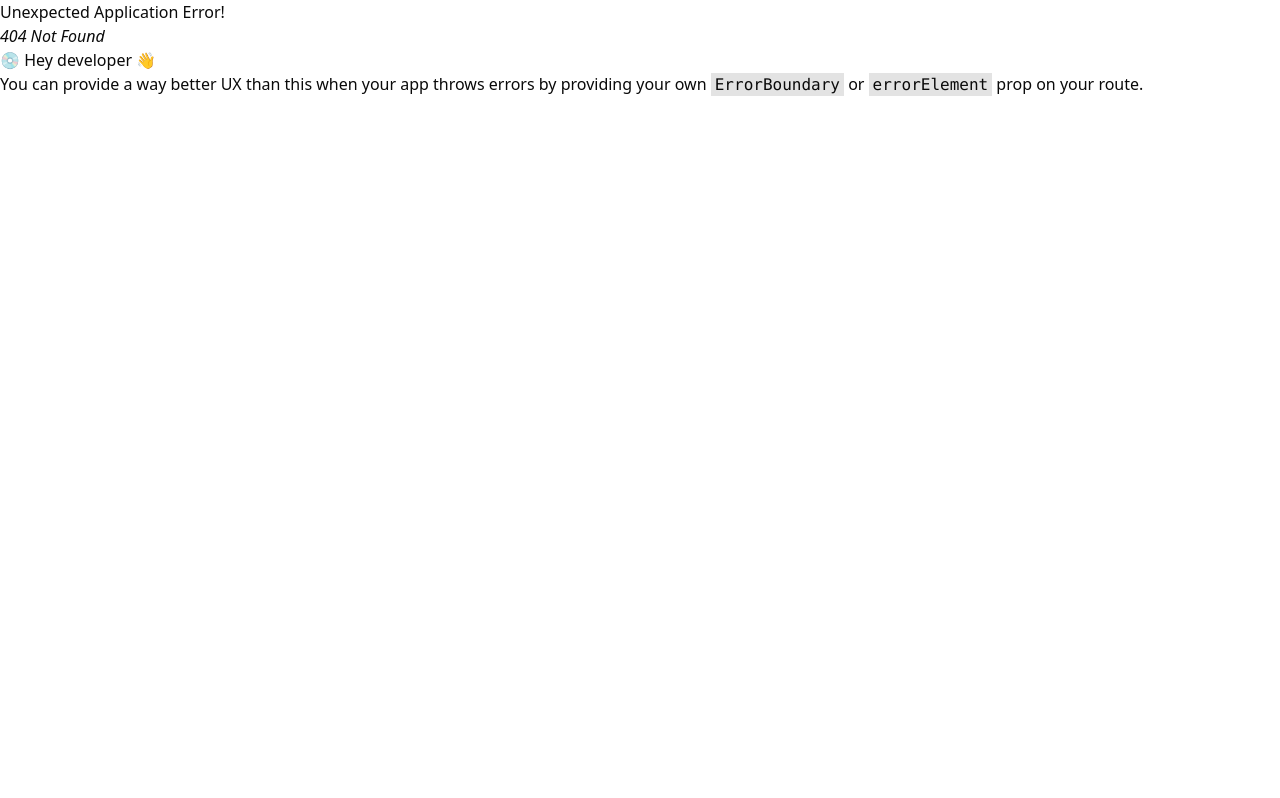
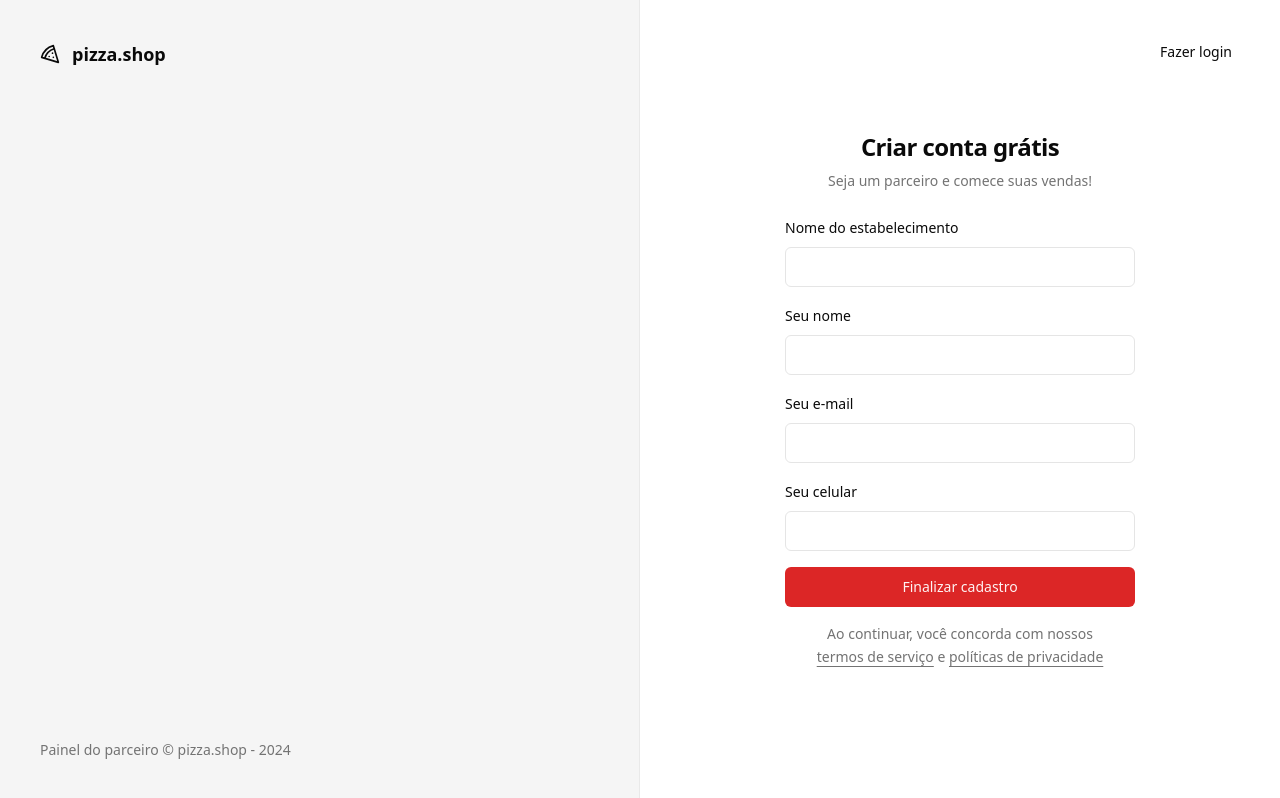
Before and after one commit to ikewagner/pizzashop-web, a React app: page /sign-up in a window 1280 px wide. Before the commit this address had no page. Built offline with nearby package versions, Linux system fonts and the light colour scheme; the HTML template or start-up script is replaced by a standard one.

Commit message:
:sparkles: feat: Página de cadastro

```diff
--- a/src/pages/auth/sign-in.tsx
+++ b/src/pages/auth/sign-in.tsx
@@ -1,5 +1,6 @@
 import { Helmet } from 'react-helmet-async'
 import { useForm } from 'react-hook-form'
+import { Link } from 'react-router-dom'
 import { toast } from 'sonner'
 import { z } from 'zod'
 
@@ -42,6 +43,9 @@
       <Helmet title="Login" />
 
       <div className="p-8">
+        <Button variant="ghost" asChild className="absolute right-8 top-8">
+          <Link to="/sign-up">Novo estabelecimento</Link>
+        </Button>
         <div className="flex w-[350px] flex-col justify-center gap-6">
           <div className="flex flex-col gap-2 text-center">
             <h1 className="text-2xl font-semibold tracking-tight">
--- /dev/null
+++ b/src/pages/auth/sign-up.tsx
@@ -0,0 +1,113 @@
+import { Helmet } from 'react-helmet-async'
+import { useForm } from 'react-hook-form'
+import { Link, useNavigate } from 'react-router-dom'
+import { toast } from 'sonner'
+import { z } from 'zod'
+
+import { Button } from '@/components/ui/button'
+import { Input } from '@/components/ui/input'
+import { Label } from '@/components/ui/label'
+
+const signUpForm = z.object({
+  restaurantName: z.string(),
+  managerName: z.string(),
+  phone: z.string(),
+  email: z.string().email(),
+})
+
+type SignUpForm = z.infer<typeof signUpForm>
+
+export function SignUp() {
+  const navigate = useNavigate()
+
+  const {
+    register,
+    handleSubmit,
+    formState: { isSubmitting },
+  } = useForm<SignUpForm>()
+
+  async function handleSignUp(data: SignUpForm) {
+    try {
+      console.log(data)
+
+      await new Promise((resolve) => setTimeout(resolve, 2000))
+
+      toast.success('Restaurante cadastrado com sucesso!', {
+        action: {
+          label: 'Login',
+          onClick: () => navigate('/sign-in'),
+        },
+      })
+    } catch (error) {
+      toast.error('Erro ao cadastrar restaurante.')
+    }
+  }
+
+  return (
+    <>
+      <Helmet title="Cadastro" />
+
+      <div className="p-8">
+        <Button variant="ghost" asChild className="absolute right-8 top-8">
+          <Link to="/sign-in">Fazer login</Link>
+        </Button>
+
+        <div className="flex w-[350px] flex-col justify-center gap-6">
+          <div className="flex flex-col gap-2 text-center">
+            <h1 className="text-2xl font-semibold tracking-tight">
+              Criar conta grátis
+            </h1>
+            <p className="text-sm text-muted-foreground">
+              Seja um parceiro e comece suas vendas!
+            </p>
+          </div>
+
+          <form className="space-y-4" onSubmit={handleSubmit(handleSignUp)}>
+            <div className="space-y-2">
+              <Label htmlFor="restaurantName">Nome do estabelecimento</Label>
+              <Input
+                id="restaurantName"
+                type="text"
+                {...register('restaurantName')}
+              />
+            </div>
+
+            <div className="space-y-2">
+              <Label htmlFor="managerName">Seu nome</Label>
+              <Input
+                id="managerName"
+                type="text"
+                {...register('managerName')}
+              />
+            </div>
+
+            <div className="space-y-2">
+              <Label htmlFor="email">Seu e-mail</Label>
+              <Input id="email" type="email" {...register('email')} />
+            </div>
+
+            <div className="space-y-2">
+              <Label htmlFor="phone">Seu celular</Label>
+              <Input id="phone" type="tel" {...register('phone')} />
+            </div>
+
+            <Button disabled={isSubmitting} className="w-full" type="submit">
+              Finalizar cadastro
+            </Button>
+
+            <p className="px-6 text-center text-sm leading-relaxed text-muted-foreground">
+              Ao continuar, você concorda com nossos{' '}
+              <a href="" className="underline underline-offset-4">
+                termos de serviço
+              </a>{' '}
+              e{' '}
+              <a href="" className="underline underline-offset-4">
+                políticas de privacidade
+              </a>
+            </p>
+          </form>
+        </div>
+      </div>
+    </>
+  )
+}
--- a/src/routes.tsx
+++ b/src/routes.tsx
@@ -4,6 +4,7 @@
 import { AuthLayout } from './pages/_layouts/auth'
 import { Dashboard } from './pages/app/dashboard'
 import { SignIn } from './pages/auth/sign-in'
+import { SignUp } from './pages/auth/sign-up'
 
 export const router = createBrowserRouter([
   {
@@ -24,6 +25,10 @@
         path: '/sign-in',
         element: <SignIn />,
       },
+      {
+        path: '/sign-up',
+        element: <SignUp />,
+      },
     ],
   },
 ])
```
